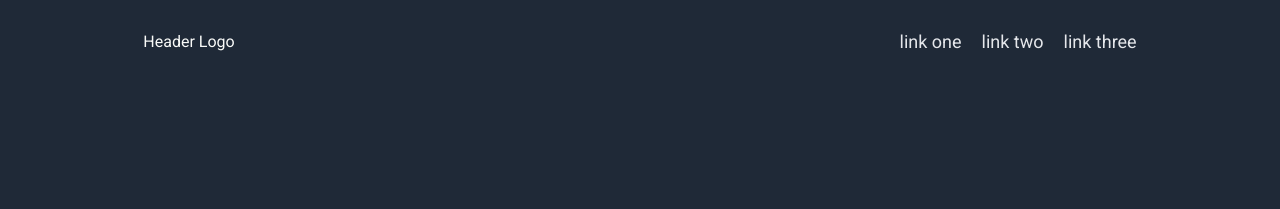
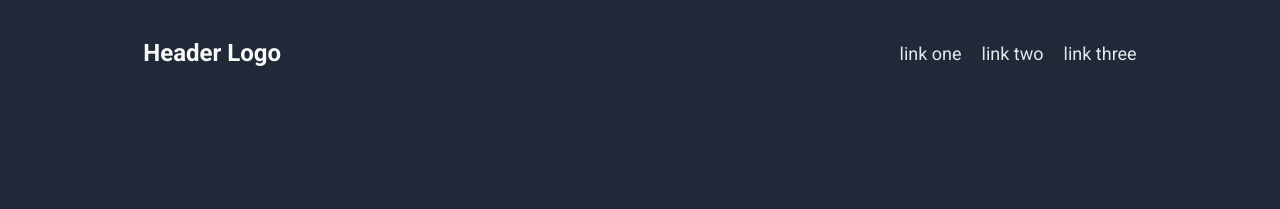
Before and after one commit to Fred-Nichols/Odin-lading-page, a plain HTML site: page index.html in a window 1280 px wide. Shown: the top 209 px of the page. Drawn offline with Linux system fonts and the light colour scheme.

Commit message:
edited HTML to work with edited CSS

```diff
--- a/index.html
+++ b/index.html
@@ -10,7 +10,10 @@
     <link href="https://fonts.googleapis.com/css2?family=Roboto:wght@100;400;700;900&display=swap" rel="stylesheet"></head>
 <body>
     <div class="header">
-        <div class="header-logo">Header Logo</div>
+
+        <div class="header-logo">
+            <p> Header Logo</p>
+        </div>
         <ul class="header-links">
             <li><a href="#" > link one </a></li>
             <li><a href="#" > link two </a></li>
```
